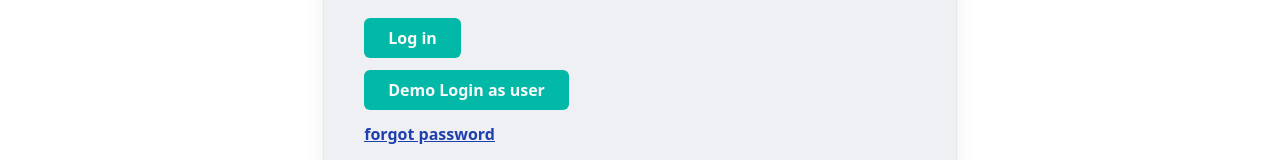
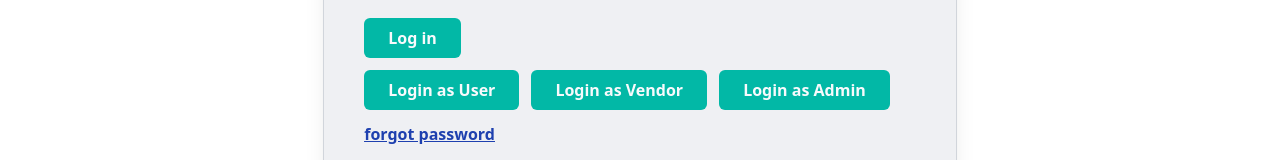
Before and after one commit to MoniruzzamanBillal/reiment-l2-client, a React (Vite) app: page /login in a window 1280 px wide. Shown: the part 483-643 px from the top of the page. Built offline with nearby package versions, Linux system fonts and the light colour scheme; no server answers.

Commit message:
login page updated : login credentials

```diff
--- a/src/components/ui/dashboard/Sidebar.tsx
+++ b/src/components/ui/dashboard/Sidebar.tsx
@@ -18,7 +18,7 @@ const Sidebar = () => {
   };
 
   return (
-    <div className="bg-gray-100 border border-gray-300 rounded-md p-4 sticky top-[7.2rem] shadow-md  ">
+    <div className="bg-gray-100 border border-gray-300 rounded-md p-4 sticky top-[8.2rem] shadow-md  ">
       <div className="flex items-center space-x-2 border-b-4 border-prime50 pb-2 print:hidden">
         <Link to="/dashboard" className="flex items-center gap-2">
           <span className="inline-block p-2 rounded-full bg-slate-200 cursor-pointe">
--- a/src/components/ui/home/HeroBanner.tsx
+++ b/src/components/ui/home/HeroBanner.tsx
@@ -106,7 +106,7 @@ const bottomSectionInfo: TBottomInfo[] = [
 
 const HeroBanner = () => {
   return (
-    <div className="heroBanner relative pt-14 pb-8 bg-gradient-to-br from-gray-50 to-gray-100 overflow-hidden">
+    <div className="heroBanner relative pt-20 pb-8 bg-gradient-to-br from-gray-50 to-gray-100 overflow-hidden">
       <Wrapper className="relative ">
         {/* Main banner carousel */}
         <div className="heroBannerContainer w-full">
--- a/src/pages/AllProducts.tsx
+++ b/src/pages/AllProducts.tsx
@@ -117,8 +117,7 @@ const AllProducts = () => {
   }, []);
 
   return (
-    <>
-      <div className="AllProductsContainer bg-gray-200 pt-16 pb-4 min-h-screen ">
+    <div className="AllProductsContainer bg-gray-200 pt-20 pb-8 min-h-screen ">
       <Wrapper className=" AllProductsWrapper ">
         {/* content body starts  */}
         <div className="contentBody  flex justify-between gap-x-3 ">
@@ -261,9 +260,7 @@ const AllProducts = () => {
               </PaginationItem>
               {/* isActive */}
               {Array.from({
-                  length: Math.ceil(
-                    allProducts?.data?.meta?.totalItems / limit
-                  ),
+                length: Math.ceil(allProducts?.data?.meta?.totalItems / limit),
               })?.map((_, ind) => (
                 <PaginationItem key={ind}>
                   <PaginationLink
@@ -299,7 +296,6 @@ const AllProducts = () => {
         </div>
       </Wrapper>
     </div>
-    </>
   );
 };
 
--- a/src/pages/ComparisonTable.tsx
+++ b/src/pages/ComparisonTable.tsx
@@ -14,7 +14,7 @@ const ComparisonTable = () => {
   const dispatch = useDispatch();
 
   return (
-    <div className="ComparisonTableContainer pt-16 pb-8 bg-gray-100  ">
+    <div className="ComparisonTableContainer pt-20 pb-8 bg-gray-100  ">
       <Wrapper>
         <p className="  text-3xl font-semibold mb-6  ">Product Comparison : </p>
 
@@ -22,7 +22,7 @@ const ComparisonTable = () => {
         <div className="comparison-table pt-2 ">
           {comparisonProducts.length === 0 ? (
             <div className="noProduct  min-h-screen w-full flex justify-center items-center ">
-              <p className=" text-3xl font-semibold text-prime100 ">
+              <p className=" text-3xl font-bold text-prime100 ">
                 No products selected for comparison
               </p>
             </div>
--- a/src/pages/DashboardLayout.tsx
+++ b/src/pages/DashboardLayout.tsx
@@ -5,7 +5,7 @@ import { Outlet } from "react-router-dom";
 const DashboardLayout = () => {
   return (
     <div className="DashboardLayoutContainer bg-gray-50 dark:bg-black50 ">
-      <Wrapper className="dashbaordWrapper min-h-screen mx-auto sm:flex py-4 px-2 gap-x-4 gap-y-6  pt-14 ">
+      <Wrapper className="dashbaordWrapper min-h-screen mx-auto sm:flex py-4 px-2 gap-x-4 gap-y-6  pt-20 ">
         {/* sidebar section  */}
 
         <div
--- a/src/pages/FlashSale.tsx
+++ b/src/pages/FlashSale.tsx
@@ -9,7 +9,7 @@ const FlashSale = () => {
   // console.log(allProducts?.data);
 
   return (
-    <div className="FlashSaleContainer bg-gray-100 pt-16 pb-4  ">
+    <div className="FlashSaleContainer bg-gray-100 pt-20 pb-8  ">
       <Wrapper className=" FlashSaleWrapper  ">
         {/* heading section  */}
         <div className="headingSection mb-8 flex items-center gap-x-3  ">
--- a/src/pages/Login.tsx
+++ b/src/pages/Login.tsx
@@ -62,12 +62,7 @@ const Login = () => {
   };
 
   // ! for demo login as user
-  const demoLogin = async () => {
-    const payload = {
-      email: "user1@gmail.com",
-      password: "123456",
-    };
-
+  const demoLogin = async (payload: { email: string; password: string }) => {
     const result = await logIn(payload);
 
     const token = result?.data?.token;
@@ -83,9 +78,9 @@ const Login = () => {
     <>
       {isLoading && <FormSubmitLoading />}
 
-      <div className="LoginContainer w-full min-h-screen  imageCenter flex items-center justify-center    ">
+      <div className="LoginContainer w-full min-h-screen  imageCenter flex items-center justify-center   py-14  ">
         <Wrapper className="formContainer py-14  ">
-          <div className="    w-[95%] xsm:w-[85%] sm:w-[78%] md:w-[70%] xmd:w-[65%] lg:w-[55%] m-auto p-3 xsm:p-5 sm:p-7 md:p-10  rounded-md shadow-xl bg-gray-200  backdrop-blur bg-opacity-60 border   ">
+          <div className="    w-[95%] xsm:w-[85%] sm:w-[78%] md:w-[70%] xmd:w-[65%] lg:w-[55%] m-auto p-3 xsm:p-5 sm:p-7 md:p-10  rounded-md shadow-xl bg-gray-200  backdrop-blur bg-opacity-60 border border-gray-300   ">
             <p className=" mb-3 xsm:mb-5 sm:mb-8 text-xl xsm:text-2xl sm:text-3xl text-center font-semibold CormorantFont text-gray-700   ">
               Log in
             </p>
@@ -124,18 +119,59 @@ const Login = () => {
             </ReimentForm>
             {/* form ends */}
 
-            <div className="demoLoginButton my-3    ">
+            <div className="demoLoginButton my-3  flex  flex-wrap gap-3    ">
               <Button
                 disabled={isLoading}
-                onClick={() => demoLogin()}
+                onClick={() =>
+                  demoLogin({
+                    email: "user1@gmail.com",
+                    password: "123456",
+                  })
+                }
+                className={`   px-3 xsm:px-4 sm:px-5 md:px-6 font-semibold text-xs sm:text-sm md:text-base  active:scale-95 duration-500 bg-prime50 hover:bg-prime100   ${
+                  isLoading
+                    ? " cursor-not-allowed bg-gray-600 "
+                    : "bg-prime50 hover:bg-prime100  "
+                }  `}
+              >
+                Login as User
+              </Button>
+
+              <Button
+                disabled={isLoading}
+                onClick={() =>
+                  demoLogin({
+                    email: "vendor1@gmail.com",
+                    password: "123456",
+                  })
+                }
                 className={`  px-3 xsm:px-4 sm:px-5 md:px-6 font-semibold text-xs sm:text-sm md:text-base  active:scale-95 duration-500 bg-prime50 hover:bg-prime100   ${
                   isLoading
                     ? " cursor-not-allowed bg-gray-600 "
                     : "bg-prime50 hover:bg-prime100  "
                 }  `}
               >
-                Demo Login as user
+                Login as Vendor
               </Button>
+
+              <Button
+                disabled={isLoading}
+                onClick={() =>
+                  demoLogin({
+                    email: "abc@d.com",
+                    password: "123456",
+                  })
+                }
+                className={`   px-3 xsm:px-4 sm:px-5 md:px-6 font-semibold text-xs sm:text-sm md:text-base  active:scale-95 duration-500 bg-prime50 hover:bg-prime100   ${
+                  isLoading
+                    ? " cursor-not-allowed bg-gray-600 "
+                    : "bg-prime50 hover:bg-prime100  "
+                }  `}
+              >
+                Login as Admin
+              </Button>
+
+              {/*  */}
             </div>
 
             <div className="forgotPassword  mt-2  font-semibold underline cursor-pointer text-blue-800 dark:text-blue-500  ">
--- a/src/pages/RecentProducts.tsx
+++ b/src/pages/RecentProducts.tsx
@@ -18,7 +18,7 @@ const RecentProducts = () => {
     <>
       {recentProductsLoading && <FormSubmitLoading />}
 
-      <div className="RecentProductsContainer pt-16 pb-4 bg-gray-100 ">
+      <div className="RecentProductsContainer pt-20 pb-8 bg-gray-100 ">
         <Wrapper className=" RecentProductsWrapper ">
           <h1 className=" mb-8  font-semibold text-prime100 text-xl xsm:text-2xl sm:text-3xl md:text-3xl xl:text-4xl  ">
             Recent Products
--- a/src/pages/Shops.tsx
+++ b/src/pages/Shops.tsx
@@ -10,7 +10,7 @@ const Shops = () => {
   console.log(allShopData?.data);
 
   return (
-    <div className="ShopsContainer bg-gray-100 pt-16 pb-4 min-h-screen ">
+    <div className="ShopsContainer bg-gray-100 pt-20 pb-8 min-h-screen ">
       <Wrapper>
         <h1 className="   font-semibold text-prime100 text-xl xsm:text-2xl sm:text-3xl md:text-3xl xl:text-4xl mb-6 ">
           Shops
```
Also changed, not shown: src/pages/Register.tsx (+4 -4 lines). Lines whose indentation alone changed are shown as unchanged.
